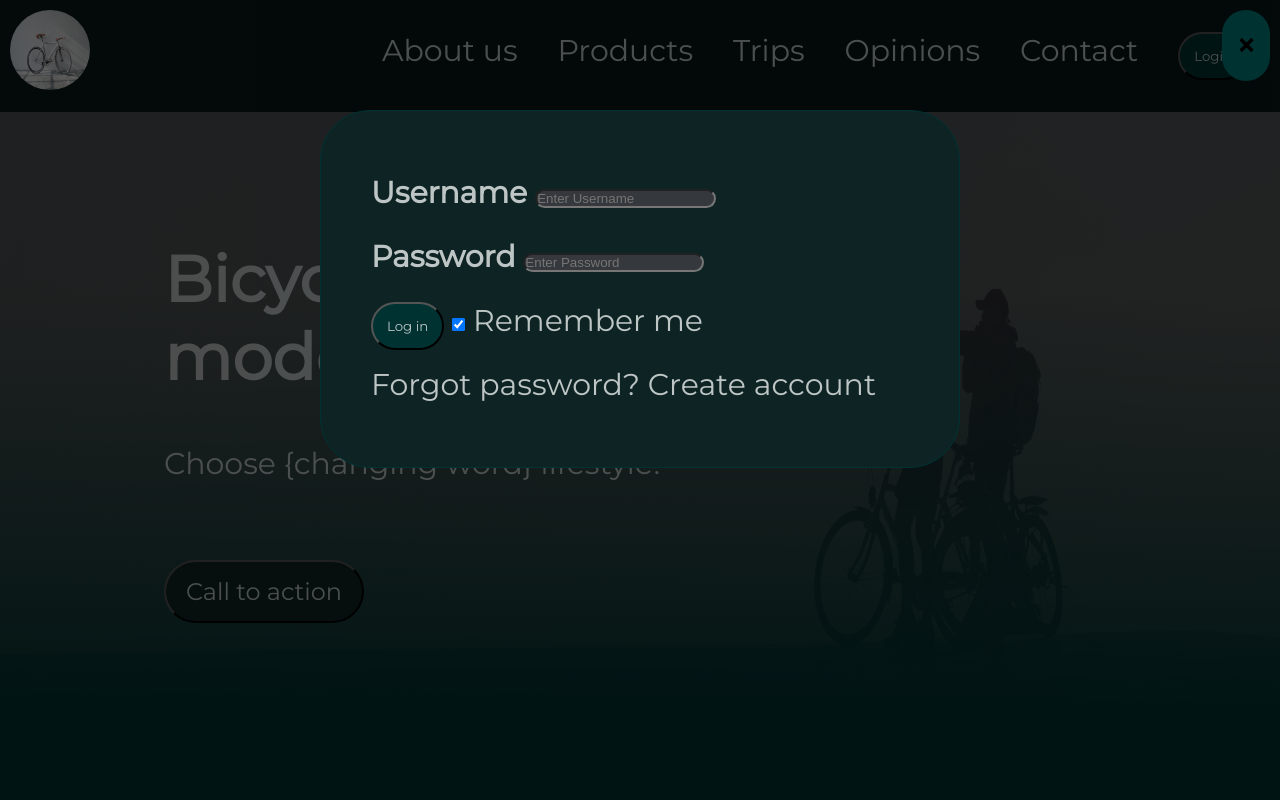
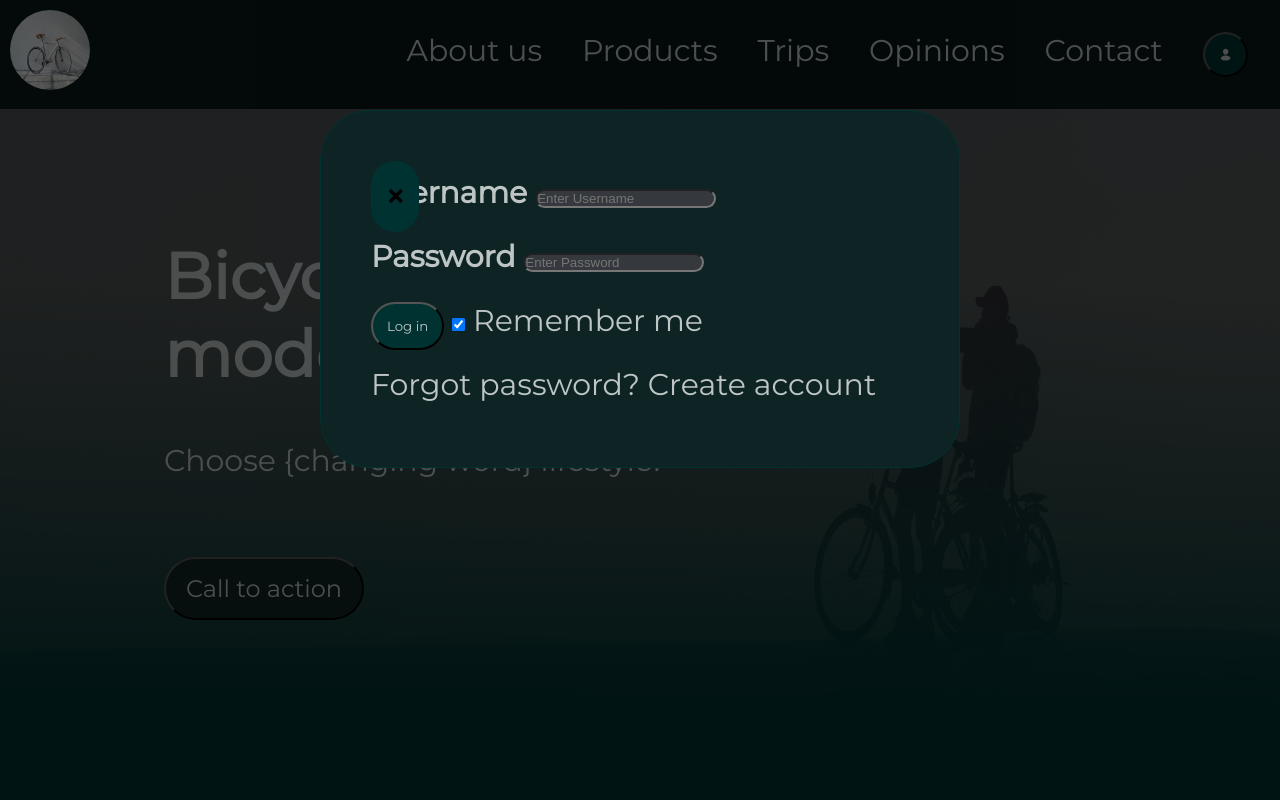
Before and after one commit to DP-00/WebApp, a Django app: page / in a window 1280 px wide, after a click that opens the changed part. Run offline with Django 3.2, Linux system fonts and the light colour scheme; some libraries are stand-ins or nearby versions.

Commit message:
login icon

```diff
--- a/Django/WebAppProj/KRRR/templates/KRRR/main.html
+++ b/Django/WebAppProj/KRRR/templates/KRRR/main.html
@@ -16,7 +16,9 @@
                 {% block menu %}
 
                 {% endblock menu %}
-                <li><button onclick="document.getElementById('login').style.display='block'">Login</button></li>
+                <li><button onclick="document.getElementById('login').style.display='block'">
+                    <ion-icon name="person"></ion-icon>
+                </button></li>
             </ul>
         </nav>
 
@@ -70,5 +72,7 @@
         <iframe src="https://www.google.com/maps/embed?pb=!1m18!1m12!1m3!1d3687.6675411038773!2d6.1595391501548455!3d62.47505369465827!2m3!1f0!2f0!3f0!3m2!1i1024!2i768!4f13.1!3m3!1m2!1s0x4616db5238b7a445%3A0xaf5df0231694efbe!2sFjellstua%20utsiktspunkt!5e0!3m2!1spl!2sno!4v1644447888656!5m2!1spl!2sno"
                 width="300" height="200" style="border:0;" allowfullscreen="" loading="lazy"></iframe>
     </footer>
+    <script type="module" src="https://unpkg.com/ionicons@5.5.2/dist/ionicons/ionicons.esm.js"></script>
+    <script nomodule src="https://unpkg.com/ionicons@5.5.2/dist/ionicons/ionicons.js"></script>
 </body>
 </html>
--- a/Django/WebAppProj/static/css/base.css
+++ b/Django/WebAppProj/static/css/base.css
@@ -122,8 +122,7 @@ button:hover {
 .close {
     /* Position it in the top right corner outside of the modal */
     position: absolute;
-    top: 1rem;
-    right: 1rem;
+
     color: #000;
     font-size: 35px;
     font-weight: bold;
```
